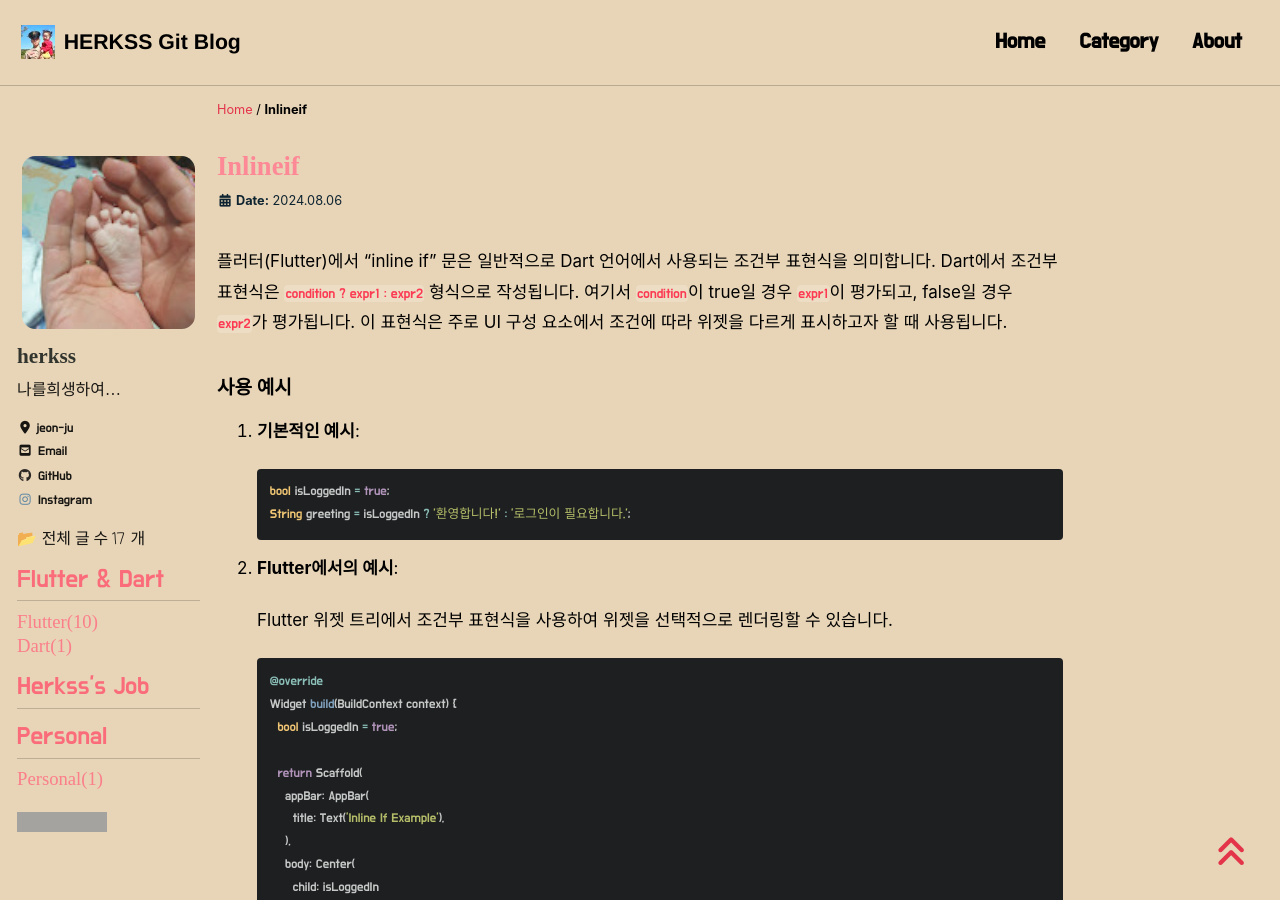
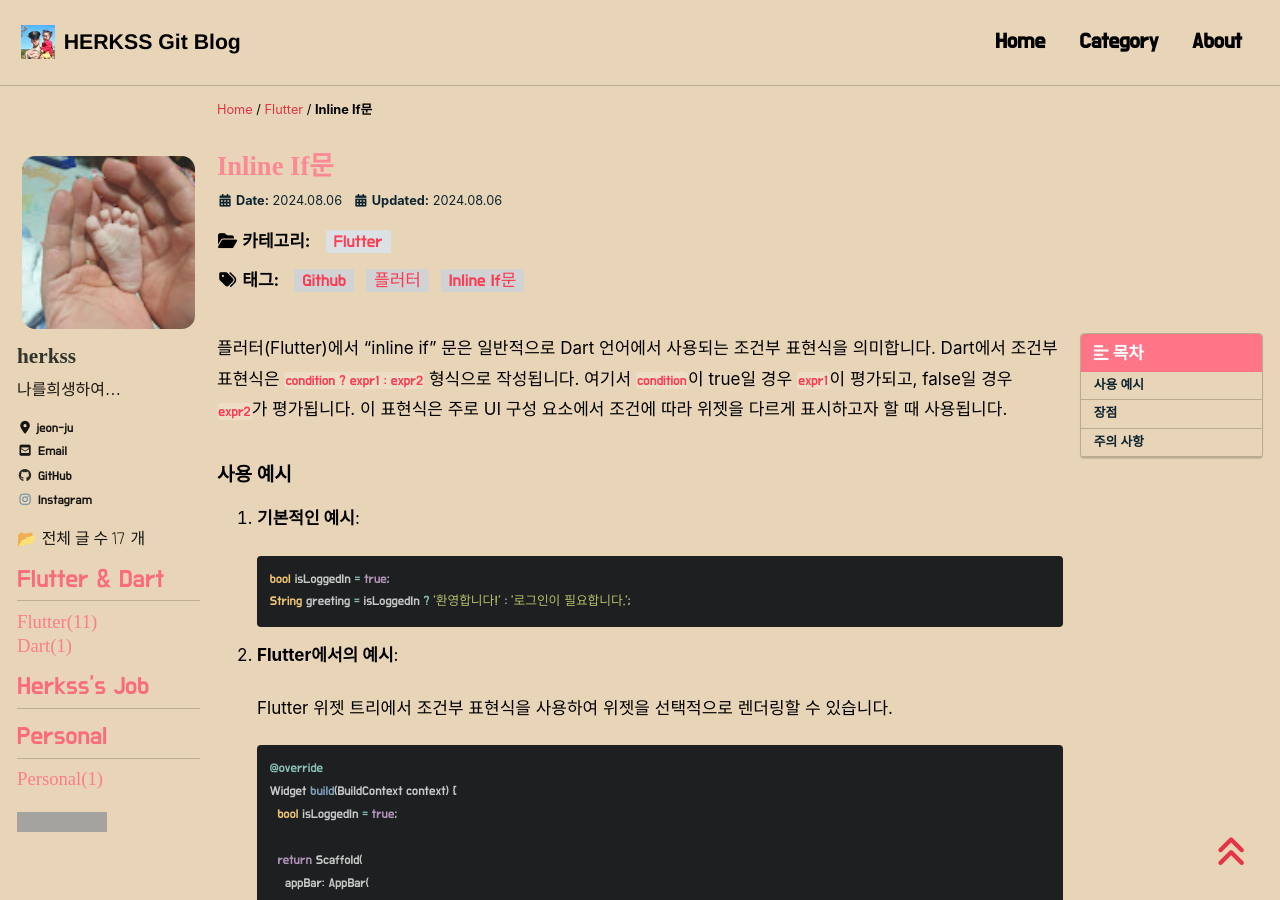
Before and after one commit to herkss/herkss.github.io, a Jekyll site: the page built from _posts/Flutter/2024-08-06-inlineif.md, in a window 1280 px wide and 900 px high. Built offline with Jekyll 4.4.1, drawn with Linux system fonts in a browser that asks for light colours; cached includes are drawn as plain includes; nearby versions of some CDN libraries; some web fonts are replaced; comment, search, counter and statistics services are not loaded; some of the changed text lies outside the part shown; grey boxes are pictures that could not be loaded.

Commit message:
Update 2024-08-06-inlineif.md

```diff
--- a/_posts/Flutter/2024-08-06-inlineif.md
+++ b/_posts/Flutter/2024-08-06-inlineif.md
@@ -1,3 +1,19 @@
+---
+title:  "Inline If문"
+excerpt: "Inline If문"
+
+categories:
+  - Flutter
+tags:
+  - [Inline If문, 플러터, Github, ]
+
+toc: true
+toc_sticky: true
+
+date: 2024-08-06
+last_modified_at: 2024-08-06
+
+---
 
 
 
```
